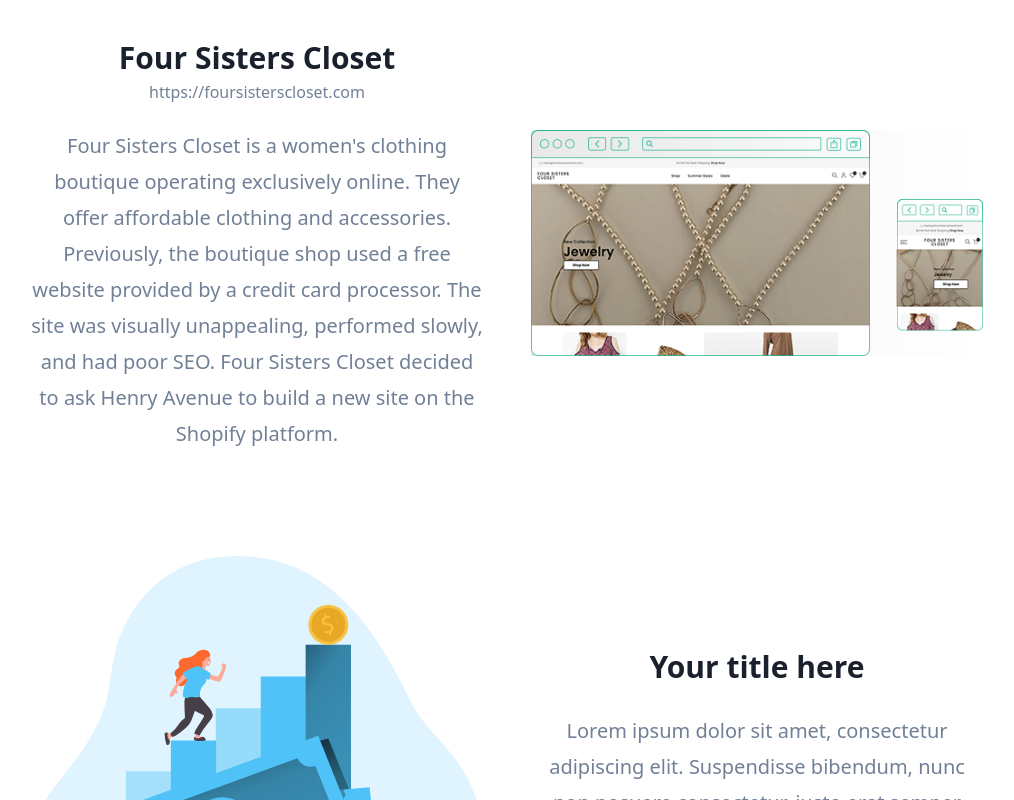
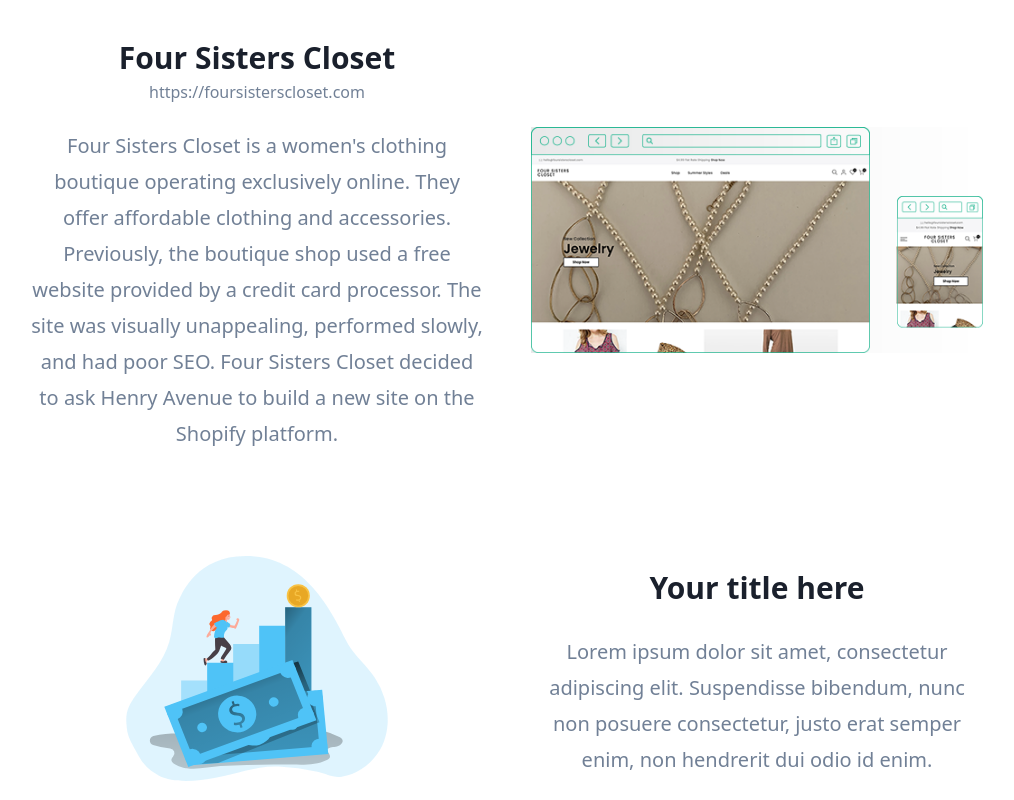
Before and after one commit to rt3me/nextjs-henryave.com, a Next.js app: page / in a window 1280 px wide. Shown: the part 800-1600 px from the top of the page, without its empty margins (133-1147 px from the left). Built offline with nearby package versions, Linux system fonts and the light colour scheme.

Commit message:
Use next/image on portfolio images

```diff
--- a/src/feature/VerticalFeatureRow.tsx
+++ b/src/feature/VerticalFeatureRow.tsx
@@ -1,4 +1,5 @@
 import className from 'classnames';
+import Image from 'next/image';
 import { useRouter } from 'next/router';
 
 type IVerticalFeatureRowProps = {
@@ -34,7 +35,12 @@
       </div>
 
       <div className="w-full p-6 sm:w-1/2">
-        <img src={`${router.basePath}${props.image}`} alt={props.imageAlt} />
+        <Image
+          src={`${router.basePath}${props.image}`}
+          alt={props.imageAlt}
+          height="249"
+          width="500"
+        />
       </div>
     </div>
   );
```
